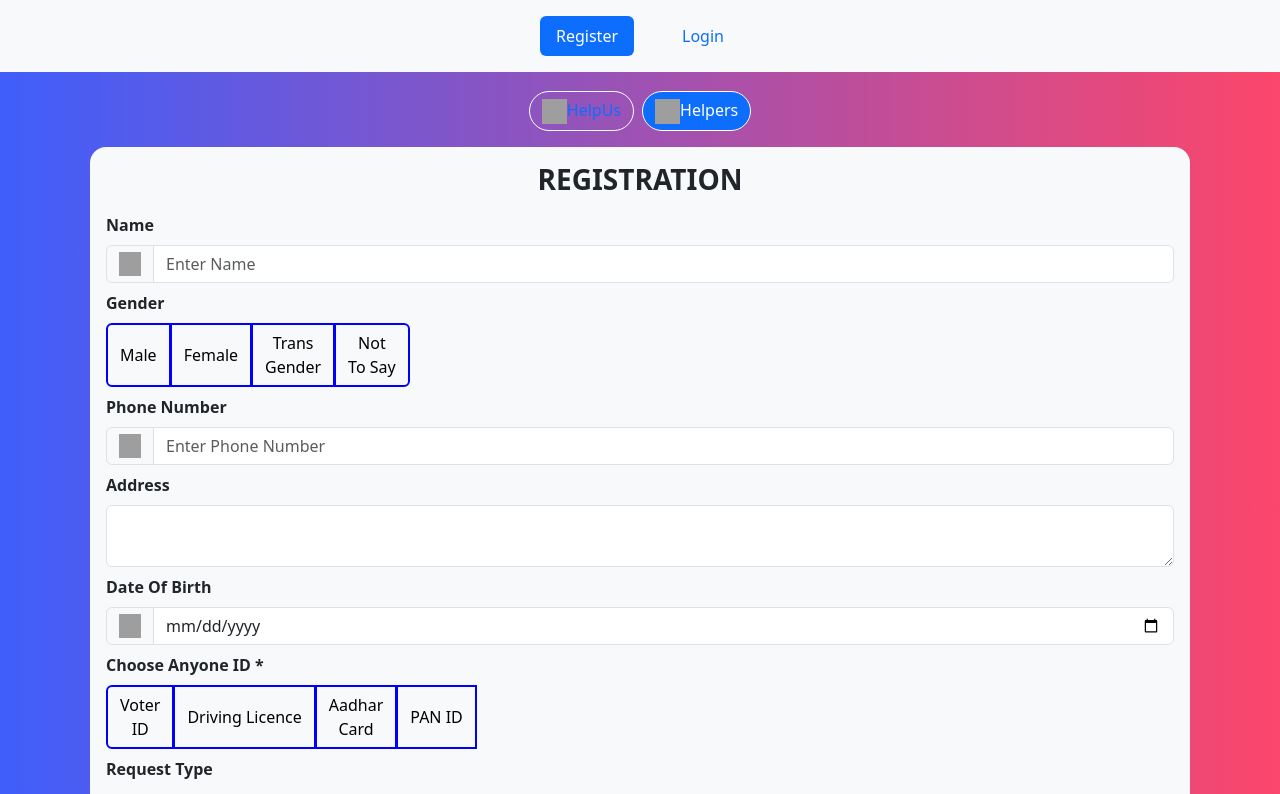
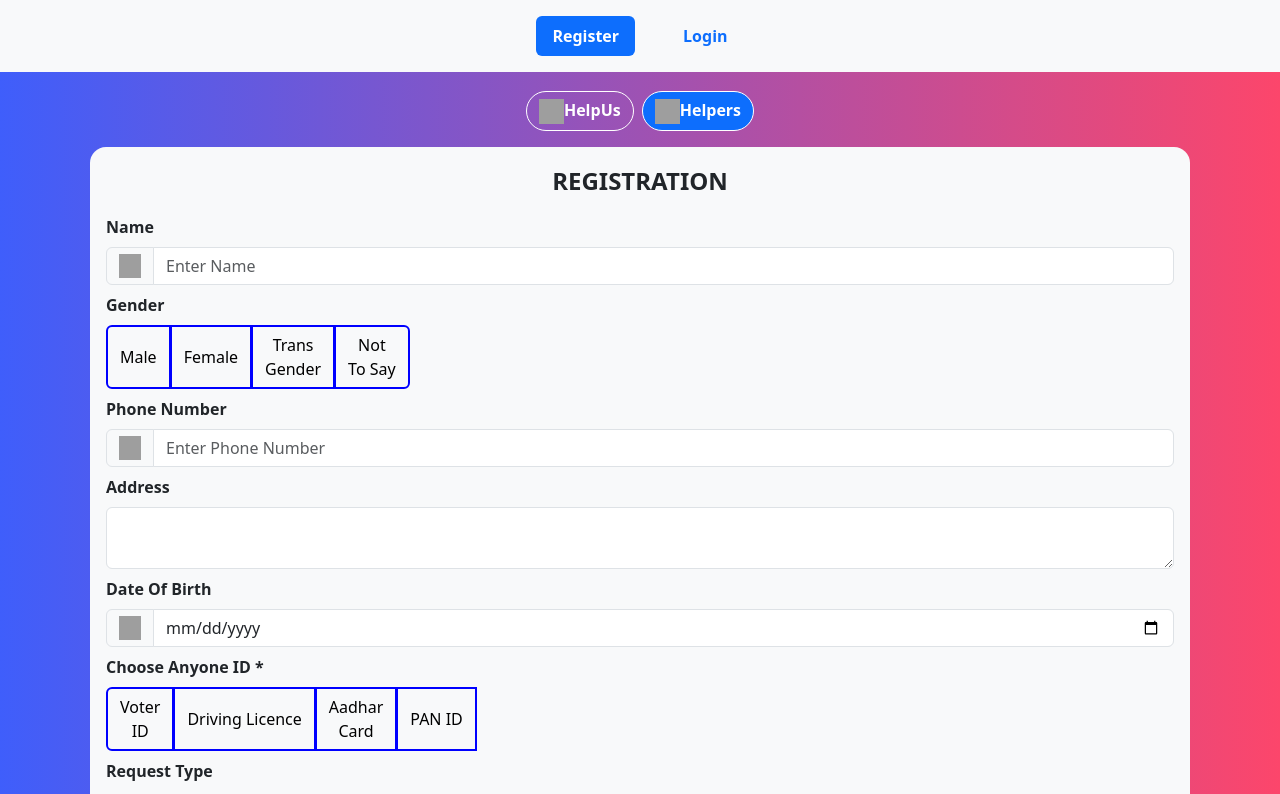
Before and after one commit to Nithishkumar-cloud/freelance, a website: page public/components/registerloginhelper/regfor helper.html in a window 1280 px wide. Shown: the top 794 px of the page. Drawn offline with nearby package versions, Linux system fonts and the light colour scheme; files that its build step writes are made by us from their sources; grey boxes are pictures that could not be loaded.

Commit message:
Update regfor helper.html

```diff
--- a/public/components/registerloginhelper/regfor helper.html
+++ b/public/components/registerloginhelper/regfor helper.html
@@ -17,10 +17,10 @@
         <ul class="nav nav-pills justify-content-center p-3 ">
 
           <li class="nav-item px-3">
-              <button class="nav-link active" type="button" data-bs-toggle="pill" area-label="pathivu sei"  onclick="register()">Register</button>
+              <button class="nav-link active fw-semibold" type="button" data-bs-toggle="pill"   onclick="register()">Register</button>
           </li>
           <li class="nav-item px-3">
-              <button class="nav-link " type="button" data-bs-toggle="pill" area-label="nulaivu"  onclick="login()">Login</button>
+              <button class="nav-link fw-semibold" type="button" data-bs-toggle="pill"   onclick="login()">Login</button>
           </li>
 
 
@@ -50,11 +50,11 @@
 <!--             <input type="radio" class="btn-check" name="request" id="helpus"
                  value="Helpus" required >
                  <label class="btn btn-outline-primary rounded rounded-pill m-1" for="btnradio1" area-label="uthavi perubavar" onclick="location.assign('/')"><img src="https://cdn-icons-png.flaticon.com/512/3208/3208348.png" width="25px" height="25px" alt="Helping hand">Help us</label> -->
-<button type="button" class=" btn btn-outline-primary rounded rounded-pill m-1 "  id="ac" onclick="location.assign('/')"><img src="https://cdn-icons-png.flaticon.com/512/3208/3208348.png" width="25px" height="25px" alt="If You Are a Person With Disability Choose">HelpUs</button>
+<button type="button" class=" btn btn-outline-primary rounded rounded-pill m-1 fw-semibold text-white"  id="ac" onclick="location.assign('/')"><img src="https://cdn-icons-png.flaticon.com/512/3208/3208348.png" width="25px" height="25px" alt="If You Are a Person With Disability Choose">HelpUs</button>
 <!--             <input type="radio" class="btn-check" name="request" id="helpers"
                 value="Helpers" required checked>
                 <label class="btn btn-outline-primary  rounded rounded-pill m-1" for="btnradio2" area-label="uthavubavar" onclick="location.assign('/helper')"><img src="https://cdn-icons-png.flaticon.com/512/4729/4729491.png" width="25px" height="25px" alt="Helping hand">Helpers</label> -->
-            <button type="button" class=" btn btn-outline-primary rounded rounded-pill m-1 active"  id="ac" onclick="location.assign('/helper')"><img src="https://cdn-icons-png.flaticon.com/512/4729/4729491.png" width="25px" height="25px" alt="If You Are a Volunteer Choose">Helpers</button>
+            <button type="button" class=" btn btn-outline-primary rounded rounded-pill m-1 active fw-semibold text-white"  id="ac" onclick="location.assign('/helper')"><img src="https://cdn-icons-png.flaticon.com/512/4729/4729491.png" width="25px" height="25px" alt="If You Are a Volunteer Choose">Helpers</button>
         </div>
     </div>
 </div>
@@ -67,7 +67,7 @@
                         <div class="card-body"> -->
                            <div class="row">
                             <div class="col register">
-                                <h3 class="text-center text-uppercase fw-bold">Registration</h3>
+                                <div class="text-center text-uppercase fw-bold fs-4">Registration</div>
                                 <form method="post" action="">
                                     <div class="formtxt mt-3">
                                          <label class="form-label fw-semibold" for="formname" area-label="mulu peyar">Name</label>
```
